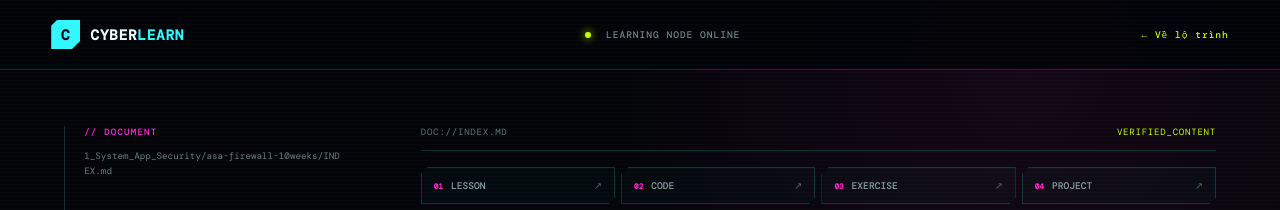
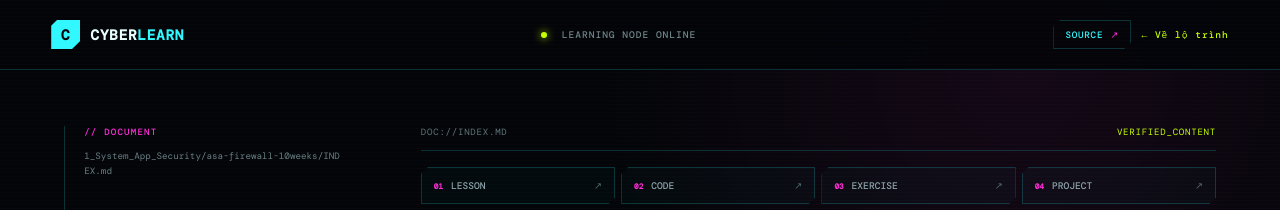
Before and after one commit to aerovfx/cybersercurity, a Jekyll site: the page built from 1_System_App_Security/asa-firewall-10weeks/INDEX.md, in a window 1280 px wide. Shown: the top 210 px of the page. Built offline with Jekyll 4.4.1, drawn with Linux system fonts in a browser that asks for light colours.

Commit message:
add repository source button to course pages

```diff
--- a/_layouts/course.html
+++ b/_layouts/course.html
@@ -16,7 +16,10 @@
   <header class="course-header">
     <a class="brand" href="{{ '/#courses' | relative_url }}"><span class="brand-mark">C</span><strong>CYBER<span>LEARN</span></strong></a>
     <div class="system-state"><i></i> LEARNING NODE ONLINE</div>
-    <a class="back-link" href="{{ '/#courses' | relative_url }}">← Về lộ trình</a>
+    <div class="header-actions">
+      <a class="source-link" href="https://github.com/aerovfx/cybersercurity" target="_blank" rel="noreferrer" aria-label="Mở mã nguồn CyberLearn trên GitHub">SOURCE <span>↗</span></a>
+      <a class="back-link" href="{{ '/#courses' | relative_url }}">← Về lộ trình</a>
+    </div>
   </header>
 
   <div class="course-shell">
--- a/course-cards.css
+++ b/course-cards.css
@@ -1,4 +1,9 @@
 /* Portal-aligned document cards */
+.header-actions { display: flex; align-items: center; gap: .65rem; }
+.source-link { display: inline-flex; align-items: center; gap: .45rem; padding: .48rem .7rem; border: 1px solid var(--line); color: var(--cyan); font: 500 .58rem var(--mono); letter-spacing: .08em; clip-path: polygon(7px 0,100% 0,100% calc(100% - 7px),calc(100% - 7px) 100%,0 100%,0 7px); }
+.source-link span { color: var(--pink); }
+.source-link:hover { color: #001012; background: var(--cyan); border-color: var(--cyan); box-shadow: 0 0 14px rgba(49,247,255,.2); }
+.source-link:hover span { color: #001012; }
 .course-main { max-width: 940px; }
 .doc-status { margin-bottom: 1rem; }
 .resource-nav { display: grid; grid-template-columns: repeat(4, 1fr); gap: 6px; margin: 0 0 2.4rem; }
@@ -15,4 +20,4 @@
 .doc-section::before { content: ""; position: absolute; left: 12px; top: 0; width: 42px; height: 1px; background: var(--pink); box-shadow: 0 0 8px var(--pink); }
 .markdown-body .doc-section h2 { font-size: clamp(1.45rem,3vw,2.15rem); margin: 0 0 1.2rem; }
 @media (max-width:800px) { .resource-nav { grid-template-columns: repeat(2,1fr); } }
-@media (max-width:520px) { .resource-nav a { padding: .65rem .55rem; } .doc-hero,.doc-section { clip-path: none; } }
+@media (max-width:520px) { .resource-nav a { padding: .65rem .55rem; } .doc-hero,.doc-section { clip-path: none; } .header-actions { gap: .4rem; } .source-link { padding: .45rem .55rem; } }
```
